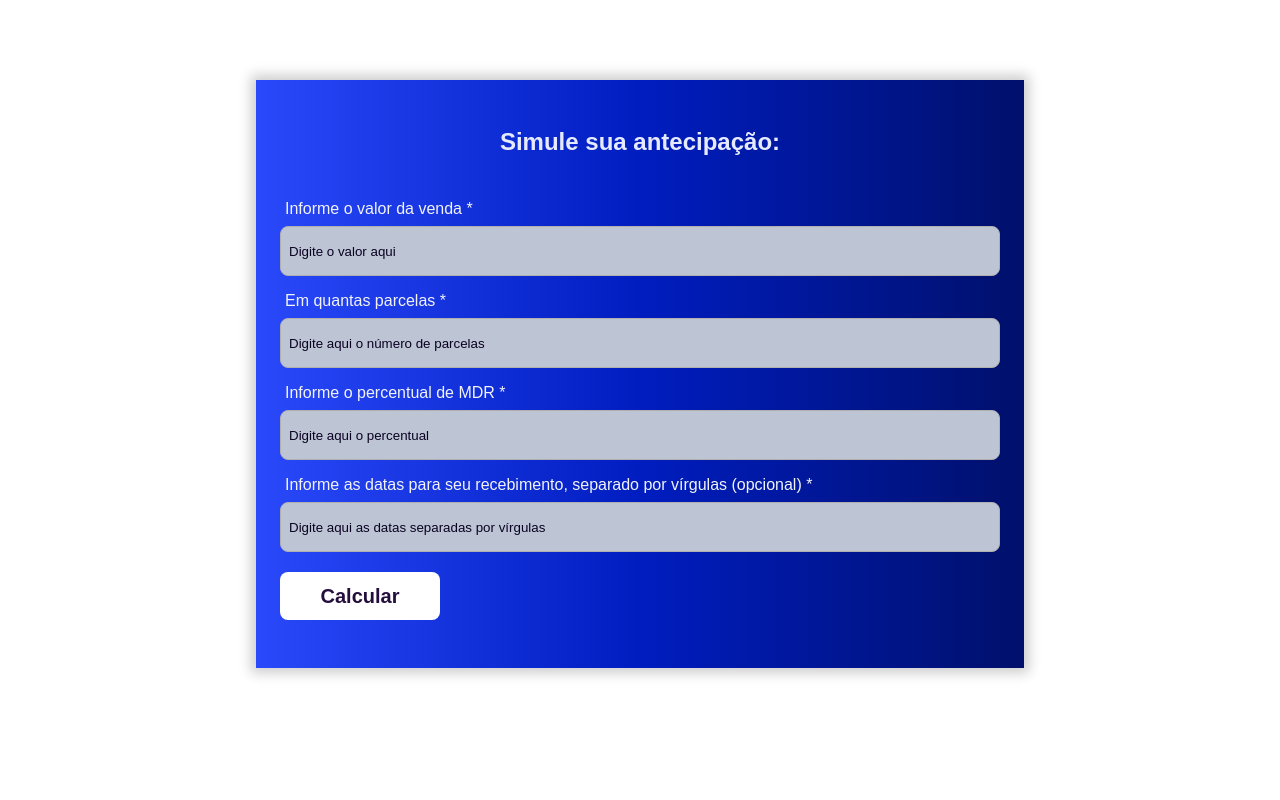
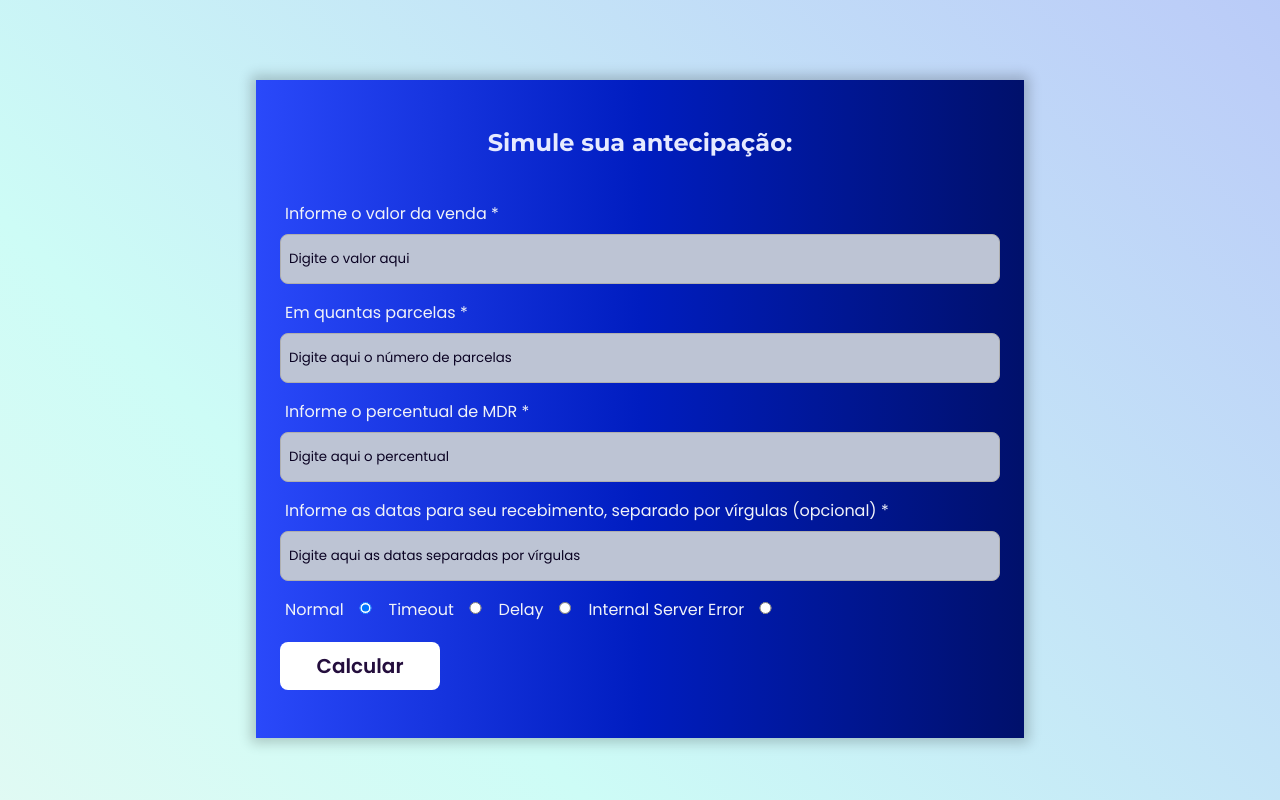
Before and after one commit to susimararoberti/Antecipa-Calc, a React (Create React App) app in the folder teste-tecnico-frontend/: page /dashboard in a window 1280 px wide. Built offline with nearby package versions, Linux system fonts and the light colour scheme.

Commit message:
feat: inserida a home e realizadas correções de lógica

```diff
--- a/teste-tecnico-frontend/public/index.html
+++ b/teste-tecnico-frontend/public/index.html
@@ -10,6 +10,12 @@
       content="Web site created using create-react-app"
     />
     <link rel="apple-touch-icon" href="%PUBLIC_URL%/logo192.png" />
+    <link rel="preconnect" href="https://fonts.googleapis.com" />
+    <link rel="preconnect" href="https://fonts.gstatic.com" crossorigin />
+    <link
+      href="https://fonts.googleapis.com/css2?family=Montserrat:ital,wght@0,100;0,200;0,300;0,400;0,500;0,600;0,700;0,800;0,900;1,100;1,200;1,300;1,400;1,500;1,600;1,700;1,800;1,900&family=Poppins:ital,wght@0,100;0,200;0,300;0,400;0,500;0,600;0,700;0,800;0,900;1,100;1,200;1,300;1,400;1,500;1,600;1,700;1,800;1,900&display=swap"
+      rel="stylesheet"
+    />
     <!--
       manifest.json provides metadata used when your web app is installed on a
       user's mobile device or desktop. See https://developers.google.com/web/fundamentals/web-app-manifest/
@@ -24,7 +30,7 @@
       work correctly both with client-side routing and a non-root public URL.
       Learn how to configure a non-root public URL by running `npm run build`.
     -->
-    <title>React App</title>
+    <title>AntecipaCalc</title>
   </head>
   <body>
     <noscript>You need to enable JavaScript to run this app.</noscript>
--- /dev/null
+++ b/teste-tecnico-frontend/src/components/BoxHome/index.jsx
@@ -0,0 +1,23 @@
+import { useHistory } from "react-router-dom";
+import { StyledBox } from "./styles";
+
+function BoxHome() {
+  const dashboard = useHistory();
+
+  const levarACalculadora = () => {
+    dashboard.push("/dashboard");
+    console.log("clicou");
+  };
+
+  return (
+    <StyledBox>
+      <h1>Precisando antecipar suas transações?</h1>
+      <div>
+        <p>Descubra </p>
+        <span onClick={levarACalculadora}>AQUI!</span>
+      </div>
+    </StyledBox>
+  );
+}
+
+export default BoxHome;
--- /dev/null
+++ b/teste-tecnico-frontend/src/components/BoxHome/styles.js
@@ -0,0 +1,41 @@
+import styled from "styled-components";
+
+export const StyledBox = styled.section`
+  display: flex;
+  flex-direction: column;
+  align-items: center;
+  justify-content: center;
+  width: 70%;
+
+  h1 {
+    font-size: 3vh;
+    font-weight: 700;
+    background-color: #0bf17e;
+    background-image: linear-gradient(45deg, #0bf17e, #0214b6);
+    background-size: 100%;
+    -webkit-background-clip: text;
+    -moz-background-clip: text;
+    -webkit-text-fill-color: transparent;
+    -moz-text-fill-color: transparent;
+    margin-bottom: 2vh;
+  }
+
+  div {
+    display: flex;
+    gap: 3px;
+
+    p {
+      font-size: 2vh;
+      font-weight: 500;
+      color: #3d0f57;
+    }
+
+    span {
+      font-size: 2vh;
+      font-weight: 600;
+      font-style: italic;
+      color: #78078f;
+      cursor: pointer;
+    }
+  }
+`;
--- a/teste-tecnico-frontend/src/components/Button/index.jsx
+++ b/teste-tecnico-frontend/src/components/Button/index.jsx
@@ -2,7 +2,7 @@ import { Button } from "./styles";
 
 function ButtonComp({ onclick, type, nameButton }) {
   return (
-    <Button onclick={onclick} type={type}>
+    <Button onClick={onclick} type={type}>
       {nameButton}
     </Button>
   );
--- a/teste-tecnico-frontend/src/components/Card/index.jsx
+++ b/teste-tecnico-frontend/src/components/Card/index.jsx
@@ -1,6 +1,6 @@
 import { Card } from "./styles";
 
-function CardComp({ title, resultado }) {
+function CardComp({ title, resultado, error }) {
   const values = Object.values(resultado);
   const keys = Object.keys(resultado);
 
@@ -8,6 +8,13 @@ function CardComp({ title, resultado }) {
     <Card>
       <h3>{title}</h3>
 
+      {error && (
+        <div>
+          <p>{error}</p>
+        </div>
+      )}
+
+      {resultado && (
         <div>
           {keys?.map((key) => {
             return (
@@ -23,6 +30,7 @@ function CardComp({ title, resultado }) {
             );
           })}
         </div>
+      )}
     </Card>
   );
 }
--- a/teste-tecnico-frontend/src/components/Form/styles.js
+++ b/teste-tecnico-frontend/src/components/Form/styles.js
@@ -64,3 +64,51 @@ export const StyledForm = styled.div`
     max-width: 50%;
   }
 `;
+
+export const Select = styled.div`
+  display: flex;
+  width: 100%;
+  flex-direction: column;
+
+  label {
+    text-align: left;
+    color: #f1f3f8;
+    margin: 0 !important;
+  }
+
+  input {
+    width: 10%;
+    height: 1.5vh !important;
+    border: none;
+    background-color: #bdc4d4;
+    box-sizing: border-box;
+    border: 1px solid #afafaf;
+
+    &::placeholder {
+      color: #0a0222;
+    }
+
+    @media (min-width: 450px) {
+      margin-left: 3px;
+      margin-top: 5px;
+      padding: 1vh !important;
+    }
+
+    @media (min-width: 600px) {
+      width: 8%;
+    }
+
+    @media (min-width: 800px) {
+      width: 6%;
+    }
+
+    @media (min-width: 1000px) {
+      width: 4%;
+    }
+  }
+
+  @media (min-width: 450px) {
+    flex-direction: row !important;
+    margin-top: 1.5vh !important;
+  }
+`;
--- a/teste-tecnico-frontend/src/pages/dashboard-calculo/index.jsx
+++ b/teste-tecnico-frontend/src/pages/dashboard-calculo/index.jsx
@@ -2,6 +2,7 @@ import API from "../../services/api";
 import ButtonComp from "../../components/Button";
 import FormComp from "../../components/Form";
 import { Box, Container, Errors } from "./styles";
+import { Select } from "../../components/Form/styles";
 import CardComp from "../../components/Card";
 import { useForm } from "react-hook-form";
 import * as yup from "yup";
@@ -10,8 +11,10 @@ import { useEffect, useState } from "react";
 
 function DashboardCalculo() {
   const [calculos, setCalculos] = useState(null);
+  const [isLoading, setIsLoading] = useState(false);
+  const [error, setError] = useState(false);
 
-  useEffect(() => {}, [calculos]);
+  useEffect(() => {}, [calculos, error]);
 
   const schema = yup.object().shape({
     amount: yup
@@ -49,7 +52,28 @@ function DashboardCalculo() {
     formState: { errors },
   } = useForm({ resolver: yupResolver(schema) });
 
-  const calcular = ({ amount, installments, mdr, daysString }) => {
+  const calcular = ({ amount, installments, mdr, daysString, errors }) => {
+    let urlReq;
+
+    switch (errors) {
+      case "normal":
+        urlReq = "/";
+        break;
+      case "timeout":
+        urlReq = "?timeout";
+        break;
+      case "inter":
+        urlReq = "?internalError";
+        break;
+      case "delay":
+        urlReq = "?delay=5000";
+        break;
+      default:
+        break;
+    }
+
+    setIsLoading(true);
+
     const days = daysString.split(",").map((date) => date.trim());
     let dados = {
       amount,
@@ -61,14 +85,24 @@ function DashboardCalculo() {
       dados = { days, ...dados };
     }
 
-    API.post("/", dados)
+    API.post(urlReq, dados)
       .then((res) => {
         setCalculos(res.data);
-
+        setIsLoading(false);
         return;
       })
       .catch((err) => {
-        return console.log(err);
+        setCalculos(null);
+        if (err.response.request.status === 408) {
+          setError(
+            "A requisição demorou muito, o servidor pode estar fora do ar!"
+          );
+        }
+        if (err.response.request.status === 500) {
+          setError("Servidor fora do ar!");
+        }
+        setIsLoading(false);
+        return err.response.request.status;
       });
   };
 
@@ -124,9 +158,50 @@ function DashboardCalculo() {
               {...register("daysString")}
             />
           </div>
+          <Select>
+            <label htmlFor="normal">Normal</label>
+            <input
+              defaultChecked
+              type="radio"
+              id="normal"
+              name="errors"
+              value="normal"
+              {...register("errors")}
+            />
+            <label htmlFor="timeout">Timeout</label>
+            <input
+              type="radio"
+              id="timeout"
+              name="errors"
+              value="timeout"
+              {...register("errors")}
+            />
+            <label htmlFor="delay">Delay</label>
+            <input
+              type="radio"
+              id="delay"
+              name="errors"
+              value="delay"
+              {...register("errors")}
+            />
+            <label htmlFor="inter">Internal Server Error</label>
+            <input
+              type="radio"
+              id="inter"
+              name="errors"
+              value="inter"
+              {...register("errors")}
+            />
+          </Select>
           <ButtonComp type="submit" nameButton="Calcular"></ButtonComp>
         </FormComp>
-        {calculos && <CardComp title="VOCÊ RECEBERÁ:" resultado={calculos} />}
+        {isLoading ? (
+          <CardComp title="Calculando..." resultado={false} />
+        ) : calculos ? (
+          <CardComp title="VOCÊ RECEBERÁ:" resultado={calculos} />
+        ) : (
+          error && <CardComp title="OPS..." resultado={false} error={error} />
+        )}
       </Box>
     </Container>
   );
--- a/teste-tecnico-frontend/src/pages/dashboard-calculo/styles.js
+++ b/teste-tecnico-frontend/src/pages/dashboard-calculo/styles.js
@@ -5,6 +5,10 @@ export const Container = styled.main`
   flex-direction: column;
   align-items: center;
   justify-content: space-between;
+  width: 100%;
+  min-height: 100vh;
+  background: linear-gradient(45deg, #faf7f0, #cdfcf6, #bccef8, #98a8f8);
+  background-size: 200% 200%;
 `;
 
 export const Box = styled.section`
@@ -13,7 +17,6 @@ export const Box = styled.section`
   align-items: center;
   justify-content: center;
   width: 90%;
-  height: 80%;
   padding: 1vh;
   margin-top: 5vh;
   box-shadow: 0px 0px 12px 5px #00000033;
--- a/teste-tecnico-frontend/src/pages/home/index.jsx
+++ b/teste-tecnico-frontend/src/pages/home/index.jsx
@@ -1,5 +1,12 @@
+import { StyledHome } from "./styles";
+import BoxHome from "../../components/BoxHome";
+
 function Home() {
-  return <h1>Página Home</h1>;
+  return (
+    <StyledHome>
+      <BoxHome />
+    </StyledHome>
+  );
 }
 
 export default Home;
--- a/teste-tecnico-frontend/src/pages/home/styles.js
+++ b/teste-tecnico-frontend/src/pages/home/styles.js
@@ -1 +1,12 @@
 import styled from "styled-components";
+
+export const StyledHome = styled.main`
+  display: flex;
+  flex-direction: column;
+  align-items: center;
+  justify-content: center;
+  width: 100%;
+  min-height: 100vh;
+  background: linear-gradient(45deg, #faf7f0, #cdfcf6, #bccef8, #98a8f8);
+  background-size: 150% 150%;
+`;
--- a/teste-tecnico-frontend/src/services/api.jsx
+++ b/teste-tecnico-frontend/src/services/api.jsx
@@ -2,7 +2,6 @@ import axios from "axios";
 
 const API = axios.create({
   baseURL: "https://frontend-challenge-7bu3nxh76a-uc.a.run.app",
-  timeout: 1000,
 });
 
 export default API;
```
Lines whose indentation alone changed are shown as unchanged.
